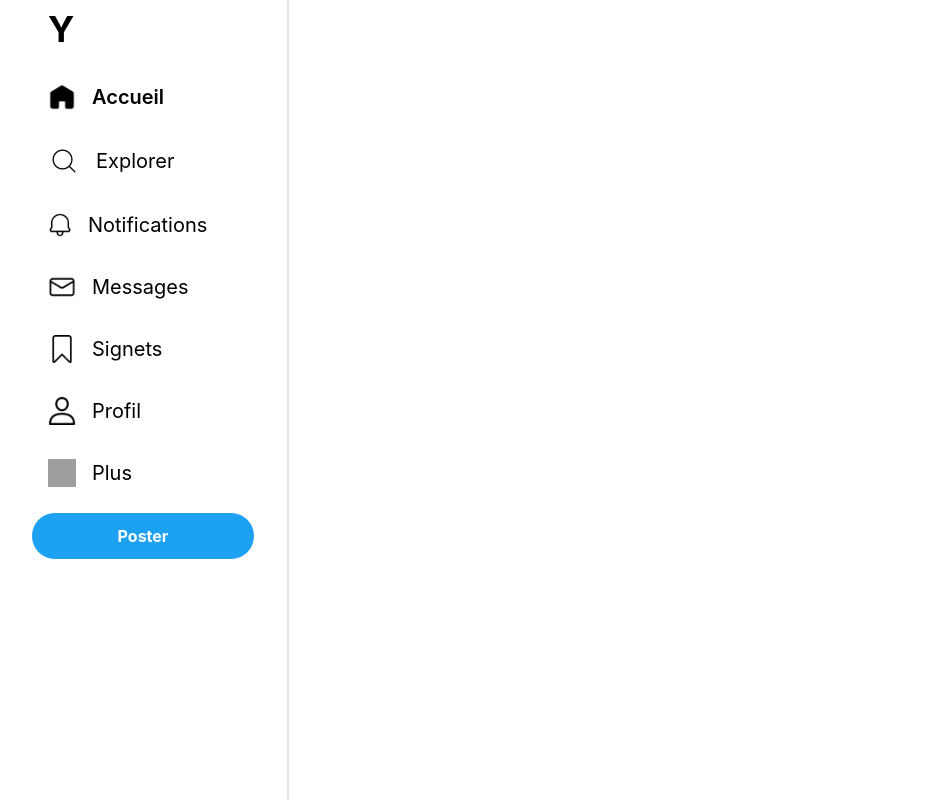
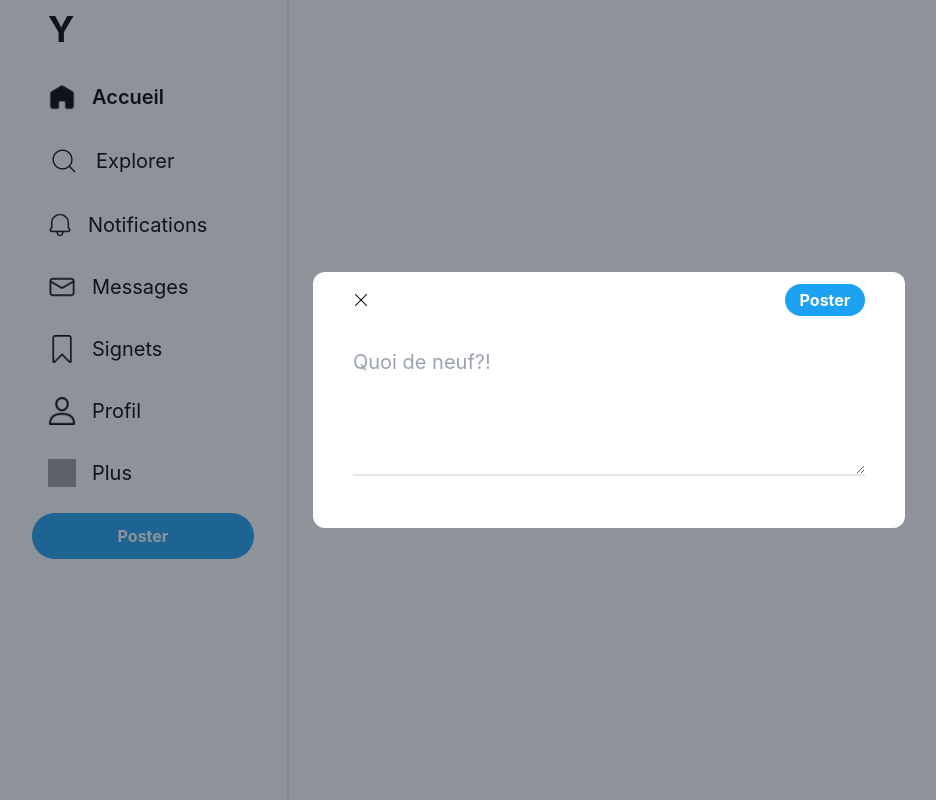
Before and after one commit to divinoschaeffer/Y-cloneX, a React (Create React App) app in the folder front/: page /home in a window 1280 px wide. Both pictures are taken after a click on the button "Poster". Shown: the whole page, without its empty margins (31-967 px from the left). Built offline with nearby package versions, Linux system fonts and the light colour scheme; grey boxes are pictures that could not be loaded.

Commit message:
implement create post with API call

```diff
--- /dev/null
+++ b/front/src/components/CreatePostModal.jsx
@@ -0,0 +1,45 @@
+import { useState } from "react";
+import { useAuth } from "../context/AuthContext";
+import closeIcon from "../icons/close.png";
+import axios from "axios";
+
+const CreatePostModal = ({closeModal, modalOpen}) => {
+
+    const {user, login, logout} = useAuth();
+    const [text, setText] = useState("");
+
+    const createPost = () =>{
+        const data = {
+            'idName': user.idName,
+            'username': user.username,
+            'text': text,
+        };
+        axios.post('http://localhost:3000/api/post/create', data)
+        .then(() => closeModal())
+        .catch((err) => console.log(err));
+    }
+
+    console.log(user)
+
+    return (
+        <div className={`fixed inset-0 bg-white md:bg-gray-800 md:bg-opacity-50 flex md:items-center md:justify-center w-full flex-col ${(modalOpen) ? '' : 'hidden'}`}>
+            <div className="flex flex-col w-full h-full py-3 px-10 md:bg-white md:rounded-xl md:w-[37rem] md:h-[16rem] items-center space-y-8">
+                <div className="flex flex-row justify-between items-center w-full">
+                    <button onClick={() => closeModal()}>
+                        <img src={closeIcon} className="h-4 w-4"></img>
+                    </button>
+                    <button className="rounded-full bg-twitter-blue text-white font-bold w-[5rem] h-[2rem]"
+                    onClick={() => createPost()}
+                    >Poster</button>
+                </div>
+                <div className="w-full min-h-[8rem] border-b-2">
+                    <textarea placeholder="Quoi de neuf?!" className="text-xl w-full h-full focus-visible:outline-none pt-0 pl-0"
+                    onChange={(e) => setText(e.target.value)} value={text}
+                    ></textarea>
+                </div>
+            </div>
+        </div>
+    )
+}
+
+export default CreatePostModal;
--- a/front/src/components/LoginModal.jsx
+++ /dev/null
@@ -1,59 +0,0 @@
-import {react, useState} from "react";
-import axios from 'axios'
-
-const LoginModal = ({showModal, closeModal}) => {
-
-    const [input, setInput] = useState("");
-    const [exist, setExist] = useState(true);
-
-    const isUser = (idName) => {
-        axios.get(`http://localhost:3000/api/user/isUser/${idName}`)
-        .then((response) => {
-            if(!response.data.isUser){
-                setExist(false);
-                setTimeout(() => {
-                    setExist(true);
-                }, 2000);
-            }
-        })
-        .catch((e) => console.log(e))
-    }
-
-    return(
-        <div
-        className={`fixed inset-0 bg-white md:bg-gray-800 md:bg-opacity-50 flex md:items-center md:justify-center w-full flex-col
-        ${showModal ? '' : 'hidden'}`}>
-            <div className="flex flex-col w-full h-full m-3 space-y-60 md:p-3 md:bg-white md:rounded-xl md:space-y-20 md:w-[37rem] md:h-[40rem]">
-                <section className="flex flex-row items-center justify-between">
-                    <div className="">
-                        <button onClick={closeModal}>close</button>
-                    </div>
-                    <h1 className="text-4xl font-bold">Y</h1>
-                    <div className=""></div>
-                </section>
-                <section className="flex flex-col items-center justify-center space-y-6">
-                    <h1 className="font-bold text-2xl md:text-3xl">Connectez-vous à Y</h1>
-                    <input className="border w-3/4 md:w-1/2 h-10 focus:border-twitter-blue focus:outline-none focus:border-2 rounded px-2"
-                    placeholder="Nom d'utilisateur"
-                    type="text"
-                    value={input}
-                    onChange={(e) => setInput(e.target.value)}
-                    >
-
-                    </input>
-                    <button className="text-white font-bold bg-black rounded-full w-3/4 md:w-1/2 h-10"
-                    onClick={isUser}
-                    >Suivant</button>
-                    <button className="font-bold bg-white rounded-full border-gray-300 border w-3/4 md:w-1/2 h-10">Mot de passe oublié ?</button>
-                    <div className="flex flex-row">
-                        <p className="text-gray-600">Vous n'avez pas de compte ? </p>
-                        <button className="text-twitter-blue" onClick={closeModal}> Inscrivez-vous</button>
-                    </div>
-                </section>
-            </div>
-            <p  className={`text-white bg-twitter-blue my-5 md:w-[25rem] h-10 text-center pt-2 ${!exist ? '' : 'hidden'}`}>Désolé, nous n'avons pas pu trouver votre compte.</p>
-        </div>
-    )
-}
-
-export default LoginModal;
--- a/front/src/components/Menu.jsx
+++ b/front/src/components/Menu.jsx
@@ -6,11 +6,13 @@ import messageIcon from '../icons/message.png';
 import moreIcon from '../icons/more.png';
 import notifIcon from '../icons/notification.png';
 import exploreIcon from '../icons/search.png';
+import { useState } from "react";
 
 
-const Menu = () => {
+const Menu = ({openPostModal}) => {
 
     const {user, login, logout} = useAuth();
+
 
     return (
         <div className="flex flex-col w-1/4 h-screen items-end border-r-2 min-w-[5rem]">
@@ -45,7 +47,9 @@ const Menu = () => {
                     <img src={moreIcon} className="h-7 w-7"></img>
                     <p className="text-xl hidden xl:block">Plus</p>
                 </a>
-                <button className="rounded-full bg-twitter-blue border border-white text-white font-bold xl:w-[14rem] xl:h-[3rem] w-fit flex items-center justify-center">
+                <button className="rounded-full bg-twitter-blue border border-white text-white font-bold xl:w-[14rem] xl:h-[3rem] w-fit flex items-center justify-center"
+                onClick={() => openPostModal()}
+                >
                     <p className="hidden xl:block">Poster</p>
                     <p className="text-4xl xl:hidden pb-2 px-3">+</p>
                 </button>
--- /dev/null
+++ b/front/src/components/MobileMenu.jsx
@@ -0,0 +1,14 @@
+
+
+const MobileMenu = () => {
+
+    return(
+        <div>
+            <section>
+
+            </section>
+        </div>
+    )
+}
+
+export default MobileMenu;
--- a/front/src/pages/Home.js
+++ b/front/src/pages/Home.js
@@ -1,11 +1,23 @@
+import CreatePostModal from "../components/CreatePostModal";
+import { useState } from "react";
 import Menu from "../components/Menu";
 
 
 const Home = () => {
+    const [postModalOpen, setPostModalOpen] = useState(false);
+
+    const openPostModal = () => {
+        setPostModalOpen(true);
+    }
+
+    const closePostModal = () => {
+        setPostModalOpen(false);
+    }
 
     return(
         <div className="flex flex-row w-full">
-            <Menu></Menu>
+            <Menu openPostModal={openPostModal}></Menu>
+            <CreatePostModal closeModal={closePostModal} modalOpen={postModalOpen}></CreatePostModal>
         </div>
     )
 }
```
